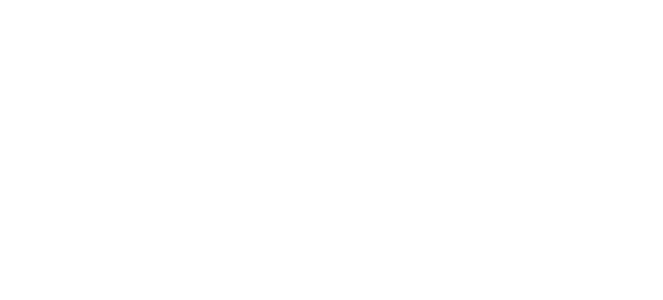
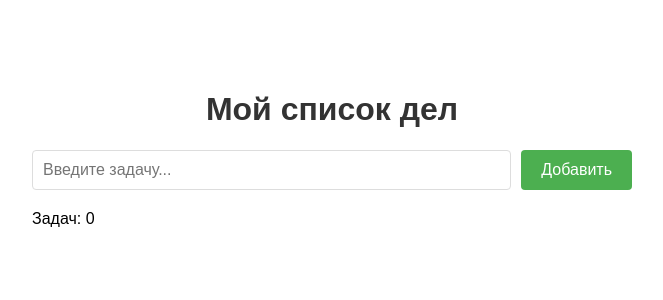
Before and after one commit to AntonBobylev/mitu-react, a React (Vite) app: page / in a window 1280 px wide. Shown: the top 300 px of the page, without its empty margins (308-971 px from the left). Built offline with nearby package versions, Linux system fonts and the light colour scheme.

Commit message:
form implemented

```diff
--- /dev/null
+++ b/src/App.css
@@ -0,0 +1,65 @@
+.App {
+    max-width: 600px;
+    margin: 50px auto;
+    padding: 20px;
+    font-family: Arial, sans-serif;
+}
+
+h1 {
+    text-align: center;
+    color: #333;
+}
+
+.input-container {
+    display: flex;
+    gap: 10px;
+    margin: 20px 0;
+}
+
+input {
+    flex: 1;
+    padding: 10px;
+    font-size: 16px;
+    border: 1px solid #ddd;
+    border-radius: 4px;
+}
+
+button {
+    padding: 10px 20px;
+    font-size: 16px;
+    background-color: #4caf50;
+    color: white;
+    border: none;
+    border-radius: 4px;
+    cursor: pointer;
+}
+
+button:hover {
+    background-color: #45a049;
+}
+
+.task-list {
+    list-style: none;
+    padding: 0;
+}
+
+.task-list li {
+    display: flex;
+    justify-content: space-between;
+    align-items: center;
+    background: #f9f9f9;
+    padding: 15px;
+    margin: 10px 0;
+    border-radius: 4px;
+    border-left: 4px solid #4caf50;
+}
+
+.delete-btn {
+    background-color: #f44336;
+    padding: 8px 15px;
+    font-size: 14px;
+}
+
+.delete-btn:hover {
+    background-color: #da190b;
+}
--- a/src/App.jsx
+++ b/src/App.jsx
@@ -1,7 +1,48 @@
+import {useState} from "react";
+import './App.css';
+
 function App() {
+    const [tasks, setTasks] = useState([]);
+    const [inputValue, setInputValue] = useState('');
+
+    const handleAddTask = () => {
+        if (inputValue.trim() !== '') {
+            setTasks([...tasks, {id: Date.now(), text: inputValue}]);
+        }
+
+        setInputValue('');
+    }
+
+    const handleDeleteTask = (id) => {
+        setTasks(tasks.filter((task) => task.id !== id));
+    }
+
     return (
-        <>
-        </>
+        <div className="App">
+            <h1>Мой список дел</h1>
+            <div className="input-container">
+                <input type="text"
+                       placeholder='Введите задачу...'
+                       value={inputValue}
+                       onChange={(e) => setInputValue(e.target.value)}
+                />
+
+                <button onClick={handleAddTask}>Добавить</button>
+            </div>
+            <ul className="task-list">
+                {tasks.map((task) => (
+                    <li key={task.id}>
+                        <p>{task.text}</p>
+                        <button className='delete-btn'
+                                onClick={() => handleDeleteTask(task.id)}
+                        >
+                            Удалить
+                        </button>
+                    </li>
+                ))}
+            </ul>
+            <p>Задач: {tasks.length}</p>
+        </div>
     );
 }
 
```
